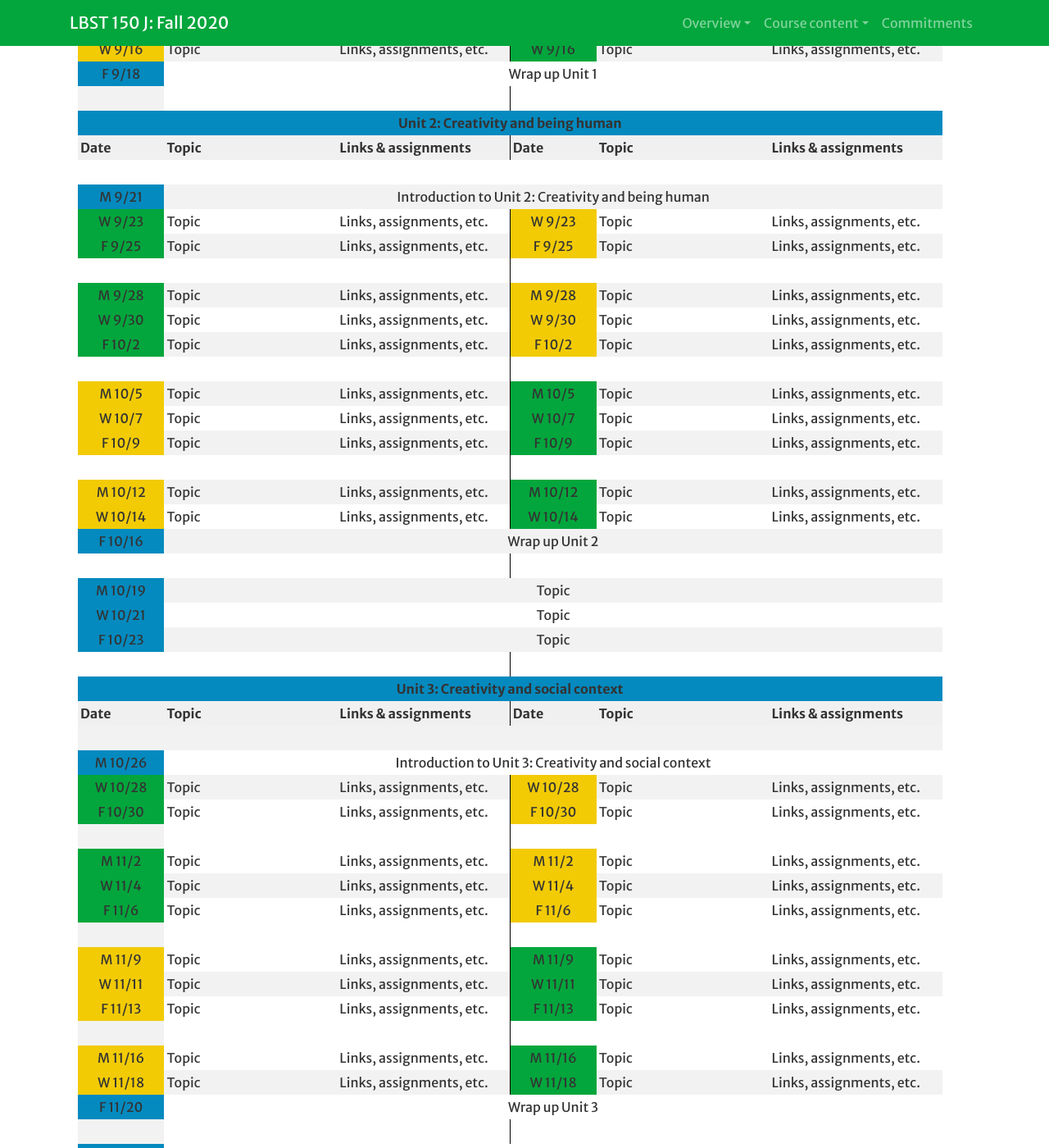
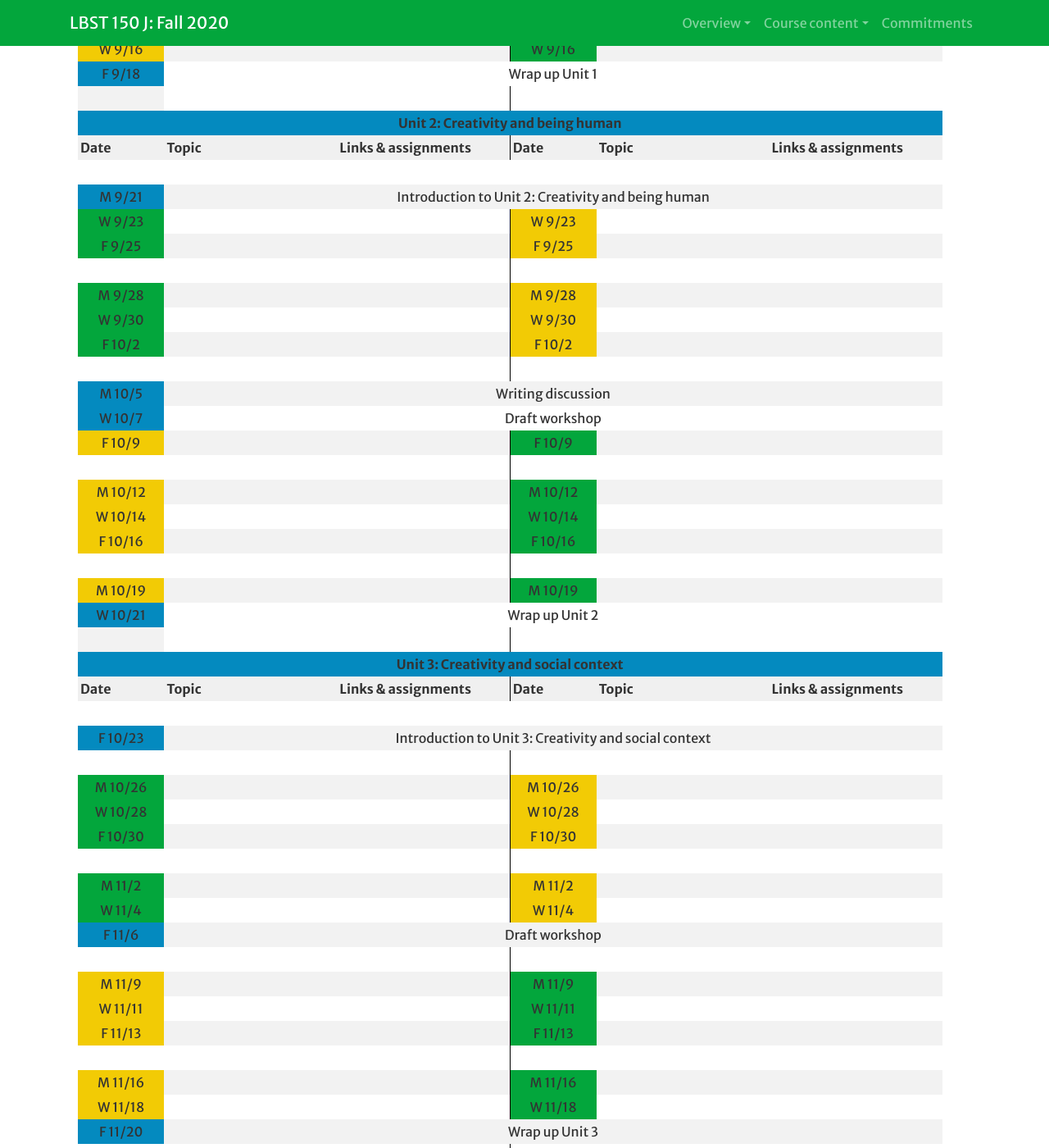
Before and after one commit to Hendrix-CS/creativity-TEC, a Jekyll site: the page built from index.md, in a window 1280 px wide and 1400 px high, scrolled down 2630 px. Shown: the whole window at 82% size. Built offline with Jekyll 4.4.1, drawn with Linux system fonts in a browser that asks for light colours; a script that is not in the unit is left out; our own code applies the rules of GitHub Pages for plain Markdown files; some of the changed text lies outside the part shown.

```diff
--- a/_config.yml
+++ b/_config.yml
@@ -131,8 +131,8 @@ calendar:
     notes1: "[Project: Generative Drawing](projects/generativedrawing.html) assigned (due M 9/21)"
 
     instr2: gill
-    topic2: "Topic"
-    notes2: "Links, assignments, etc."
+    topic2: ""
+    notes2: ""
 
   - date: F 8/28
 
@@ -141,8 +141,8 @@ calendar:
     notes1: "[How to Help Every Child Fulfill Their Potential](https://youtu.be/Yl9TVbAal5s); [Carol Dweck interview](http://onedublin.org/2012/06/19/stanford-universitys-carol-dweck-on-the-growth-mindset-and-education/)"
 
     instr2: gill
-    topic2: "Topic"
-    notes2: "Links, assignments, etc."
+    topic2: ""
+    notes2: ""
 
   - date: M 8/31
 
@@ -151,8 +151,8 @@ calendar:
     notes1: ""
 
     instr2: gill
-    topic2: "Topic"
-    notes2: "Links, assignments, etc."
+    topic2: ""
+    notes2: ""
 
   - date: W 9/2
 
@@ -161,8 +161,8 @@ calendar:
     notes1: ""
 
     instr2: gill
-    topic2: "Topic"
-    notes2: "Links, assignments, etc."
+    topic2: ""
+    notes2: ""
 
   - date: F 9/4
 
@@ -171,58 +171,58 @@ calendar:
     notes1: ""
 
     instr2: gill
-    topic2: "Topic"
-    notes2: "Links, assignments, etc."
+    topic2: ""
+    notes2: ""
 
   - date: M 9/7
 
     instr1: gill
-    topic1: "Topic"
-    notes1: "Links, assignments, etc."
+    topic1: ""
+    notes1: ""
 
     instr2: yorgey
-    topic2: "Topic"
-    notes2: "Links, assignments, etc."
+    topic2: ""
+    notes2: ""
 
   - date: W 9/9
 
     instr1: gill
-    topic1: "Topic"
-    notes1: "Links, assignments, etc."
+    topic1: ""
+    notes1: ""
 
     instr2: yorgey
-    topic2: "Topic"
-    notes2: "Links, assignments, etc."
+    topic2: ""
+    notes2: ""
 
   - date: F 9/11
 
     instr1: gill
-    topic1: "Topic"
-    notes1: "Links, assignments, etc."
+    topic1: ""
+    notes1: ""
 
     instr2: yorgey
-    topic2: "Topic"
-    notes2: "Links, assignments, etc."
+    topic2: ""
+    notes2: ""
 
   - date: M 9/14
 
     instr1: gill
-    topic1: "Topic"
-    notes1: "Links, assignments, etc."
+    topic1: ""
+    notes1: ""
 
     instr2: yorgey
-    topic2: "Topic"
-    notes2: "Links, assignments, etc."
+    topic2: ""
+    notes2: ""
 
   - date: W 9/16
 
     instr1: gill
-    topic1: "Topic"
-    notes1: "Links, assignments, etc."
+    topic1: ""
+    notes1: ""
 
     instr2: yorgey
-    topic2: "Topic"
-    notes2: "Links, assignments, etc."
+    topic2: ""
+    notes2: ""
 
   - date: F 9/18
 
@@ -239,229 +239,231 @@ calendar:
   - date: W 9/23
 
     instr1: yorgey
-    topic1: "Topic"
-    notes1: "Links, assignments, etc."
+    topic1: ""
+    notes1: ""
 
     instr2: gill
-    topic2: "Topic"
-    notes2: "Links, assignments, etc."
+    topic2: ""
+    notes2: ""
 
   - date: F 9/25
 
     instr1: yorgey
-    topic1: "Topic"
-    notes1: "Links, assignments, etc."
+    topic1: ""
+    notes1: ""
 
     instr2: gill
-    topic2: "Topic"
-    notes2: "Links, assignments, etc."
+    topic2: ""
+    notes2: ""
 
   - date: M 9/28
 
     instr1: yorgey
-    topic1: "Topic"
-    notes1: "Links, assignments, etc."
+    topic1: ""
+    notes1: ""
 
     instr2: gill
-    topic2: "Topic"
-    notes2: "Links, assignments, etc."
+    topic2: ""
+    notes2: ""
 
   - date: W 9/30
 
     instr1: yorgey
-    topic1: "Topic"
-    notes1: "Links, assignments, etc."
+    topic1: ""
+    notes1: ""
 
     instr2: gill
-    topic2: "Topic"
-    notes2: "Links, assignments, etc."
+    topic2: ""
+    notes2: ""
 
   - date: F 10/2
 
     instr1: yorgey
-    topic1: "Topic"
-    notes1: "Links, assignments, etc."
+    topic1: ""
+    notes1: ""
 
     instr2: gill
-    topic2: "Topic"
-    notes2: "Links, assignments, etc."
+    topic2: ""
+    notes2: ""
 
   - date: M 10/5
 
-    instr1: gill
-    topic1: "Topic"
-    notes1: "Links, assignments, etc."
-
-    instr2: yorgey
-    topic2: "Topic"
-    notes2: "Links, assignments, etc."
+    instr1: group
+    topic1: Writing discussion
 
   - date: W 10/7
 
-    instr1: gill
-    topic1: "Topic"
-    notes1: "Links, assignments, etc."
-
-    instr2: yorgey
-    topic2: "Topic"
-    notes2: "Links, assignments, etc."
+    instr1: group
+    topic1: "Draft workshop"
 
   - date: F 10/9
 
     instr1: gill
-    topic1: "Topic"
-    notes1: "Links, assignments, etc."
+    topic1: ""
+    notes1: ""
 
     instr2: yorgey
-    topic2: "Topic"
-    notes2: "Links, assignments, etc."
+    topic2: ""
+    notes2: ""
 
   - date: M 10/12
 
     instr1: gill
-    topic1: "Topic"
-    notes1: "Links, assignments, etc."
+    topic1: ""
+    notes1: ""
 
     instr2: yorgey
-    topic2: "Topic"
-    notes2: "Links, assignments, etc."
+    topic2: ""
+    notes2: ""
 
   - date: W 10/14
 
     instr1: gill
-    topic1: "Topic"
-    notes1: "Links, assignments, etc."
+    topic1: ""
+    notes1: ""
 
     instr2: yorgey
-    topic2: "Topic"
-    notes2: "Links, assignments, etc."
+    topic2: ""
+    notes2: ""
 
   - date: F 10/16
+
+    instr1: gill
+    topic1: ""
+    notes1: ""
+
+    instr2: yorgey
+    topic2: ""
+    notes2: ""
+
+  - date: M 10/19
+
+    instr1: gill
+    topic1: ""
+    notes1: ""
+
+    instr2: yorgey
+    topic2: ""
+    notes2: ""
+
+  - date: W 10/21
 
     instr1: group
     topic1: "Wrap up Unit 2"
 
-  - date: M 10/19
+  - blank: ""
 
-    instr1: group
-    topic1: "Topic"
-
-  - date: W 10/21
-
-    instr1: group
-    topic1: "Topic"
+  - unit: "Unit 3: Creativity and social context"
 
   - date: F 10/23
 
     instr1: group
-    topic1: "Topic"
-
-  - unit: "Unit 3: Creativity and social context"
+    topic1: "Introduction to Unit 3: Creativity and social context"
 
   - date: M 10/26
 
-    instr1: group
-    topic1: "Introduction to Unit 3: Creativity and social context"
+    instr1: yorgey
+    topic1: ""
+    notes1: ""
+
+    instr2: gill
+    topic2: ""
+    notes2: ""
 
   - date: W 10/28
 
     instr1: yorgey
-    topic1: "Topic"
-    notes1: "Links, assignments, etc."
+    topic1: ""
+    notes1: ""
 
     instr2: gill
-    topic2: "Topic"
-    notes2: "Links, assignments, etc."
+    topic2: ""
+    notes2: ""
 
   - date: F 10/30
 
     instr1: yorgey
-    topic1: "Topic"
-    notes1: "Links, assignments, etc."
+    topic1: ""
+    notes1: ""
 
     instr2: gill
-    topic2: "Topic"
-    notes2: "Links, assignments, etc."
+    topic2: ""
+    notes2: ""
 
   - date: M 11/2
 
     instr1: yorgey
-    topic1: "Topic"
-    notes1: "Links, assignments, etc."
+    topic1: ""
+    notes1: ""
 
     instr2: gill
-    topic2: "Topic"
-    notes2: "Links, assignments, etc."
+    topic2: ""
+    notes2: ""
 
   - date: W 11/4
 
     instr1: yorgey
-    topic1: "Topic"
-    notes1: "Links, assignments, etc."
+    topic1: ""
+    notes1: ""
 
     instr2: gill
-    topic2: "Topic"
-    notes2: "Links, assignments, etc."
+    topic2: ""
+    notes2: ""
 
   - date: F 11/6
 
-    instr1: yorgey
-    topic1: "Topic"
-    notes1: "Links, assignments, etc."
-
-    instr2: gill
-    topic2: "Topic"
-    notes2: "Links, assignments, etc."
+    instr1: group
+    topic1: "Draft workshop"
 
   - date: M 11/9
 
     instr1: gill
-    topic1: "Topic"
-    notes1: "Links, assignments, etc."
+    topic1: ""
+    notes1: ""
 
     instr2: yorgey
-    topic2: "Topic"
-    notes2: "Links, assignments, etc."
+    topic2: ""
+    notes2: ""
 
   - date: W 11/11
 
     instr1: gill
-    topic1: "Topic"
-    notes1: "Links, assignments, etc."
+    topic1: ""
+    notes1: ""
 
     instr2: yorgey
-    topic2: "Topic"
-    notes2: "Links, assignments, etc."
+    topic2: ""
+    notes2: ""
 
   - date: F 11/13
 
     instr1: gill
-    topic1: "Topic"
-    notes1: "Links, assignments, etc."
+    topic1: ""
+    notes1: ""
 
     instr2: yorgey
-    topic2: "Topic"
-    notes2: "Links, assignments, etc."
+    topic2: ""
+    notes2: ""
 
   - date: M 11/16
 
     instr1: gill
-    topic1: "Topic"
-    notes1: "Links, assignments, etc."
+    topic1: ""
+    notes1: ""
 
     instr2: yorgey
-    topic2: "Topic"
-    notes2: "Links, assignments, etc."
+    topic2: ""
+    notes2: ""
 
   - date: W 11/18
 
     instr1: gill
-    topic1: "Topic"
-    notes1: "Links, assignments, etc."
+    topic1: ""
+    notes1: ""
 
     instr2: yorgey
-    topic2: "Topic"
-    notes2: "Links, assignments, etc."
+    topic2: ""
+    notes2: ""
 
   - date: F 11/20
 
@@ -471,7 +473,7 @@ calendar:
   - date: M 11/23
 
     instr1: group
-    topic1: "Topic"
+    topic1: ""
 
   - blank: ""
 
--- a/index.md
+++ b/index.md
@@ -54,7 +54,7 @@ following scale, out of a possible 1100 points:
 | 650-749  | D     |
 | < 650    | F     |
 
-### Rolling submissions
+### <a name="rolling">Rolling submissions</a>
 
 Projects and writing assignments will be accepted and graded on a
 **rolling** basis:
@@ -76,10 +76,16 @@ Projects and writing assignments will be accepted and graded on a
 
 ## <a name="writing">Writing Assignments</a>
 
-You will complete two writing assignments in the course.
+You will complete two writing assignments in the course.  You will be
+given several weeks to complete each assignment, in which you will
+draw on class discussions and assignments to explore a particular set
+of questions.
 
-XXX are they required to revise?  Have a workshop day for feedback &
-revision?  Just encourage them to make use of rolling submission?
+For each writing assignment, we will have a "workshop
+day" where you will give and receive peer feedback on a draft. You are
+also welcome and encouraged to make use of [rolling
+submission](#rolling) to get feedback from us as well.
+
 
 | Assignment                   | Points | Due |
 |------------------------------|:------:|-----|
```
Also changed, not shown: projects/collage.md (added, +18 -0 lines), projects/generativedrawing.md (+0 -2 lines), projects/intervention.md (added, +18 -0 lines), projects/remix.md (added, +18 -0 lines), projects/sollewitt.md (added, +18 -0 lines).
